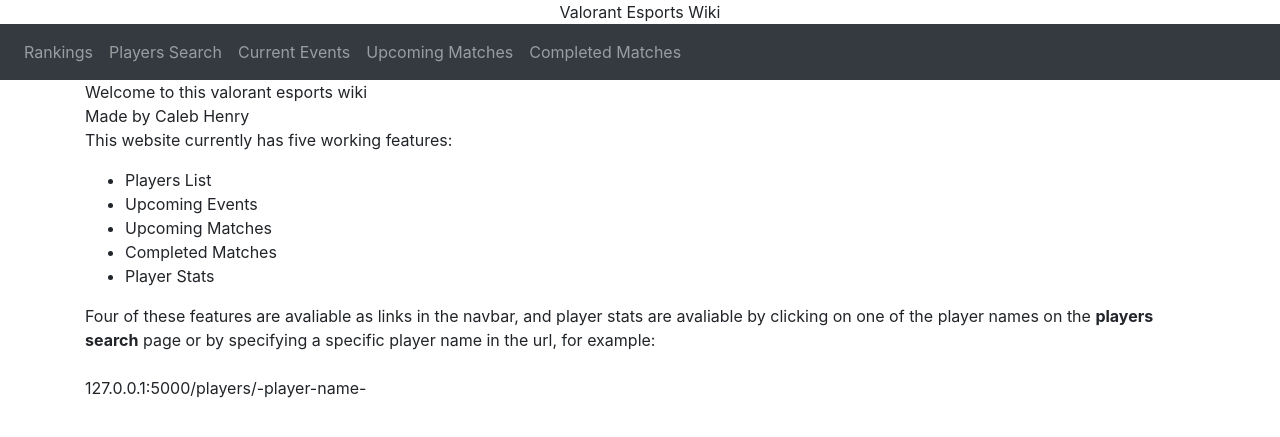
After one commit to cablebIll/sdd-final-version, a Flask app: page / in a window 1280 px wide. The commit adds this page. Shown: the top 437 px of the page. Run offline with Flask 3, Linux system fonts and the light colour scheme; some libraries are stand-ins or nearby versions.

Commit message:
fixed every html page and added home

```diff
--- a/website/templates/base.html
+++ b/website/templates/base.html
@@ -15,7 +15,14 @@
                 crossorigin="anonymous"
         />
         <title>{% block title%}Home{% endblock %}</title>
+
     </head>
+    <header>
+        <div align='center' class="head1">
+            Valorant Esports Wiki
+          </div>
+    </header>
+
     <body>
         <nav class = 'navbar navbar-expand-lg navbar-dark bg-dark'>
            <button
--- /dev/null
+++ b/website/templates/home.html
@@ -0,0 +1,13 @@
+{% extends 'base.html' %}
+{% block title %}Home{% endblock %}
+{% block content %}
+<p>Welcome to this valorant esports wiki<br /> Made by Caleb Henry<br /> This website currently has five working features: </p>
+<ul>
+    <li>Players List</li>
+    <li>Upcoming Events</li>
+    <li>Upcoming Matches</li>
+    <li>Completed Matches</li>
+    <li>Player Stats</li>
+</ul>
+<p>Four of these features are avaliable as links in the navbar, and player stats are avaliable by clicking on one of the player names on the <b>players search</b> page or by specifying a specific player name in the url, for example:<br /><br /> 127.0.0.1:5000/players/-player-name-</player-name></p>
+{% endblock %}
--- /dev/null
+++ b/website/templates/rankings.html
@@ -0,0 +1,5 @@
+{% extends 'base.html' %}
+{% block title %}Rankings{% endblock %}
+{% for team in rankings %}
+<p>Team Name:{{ team_name}}<br />Regional Ranking:{{team_rank}}<br />Team Rating: {{rating_score}}
+{% endfor %}
--- a/website/views.py
+++ b/website/views.py
@@ -1,5 +1,4 @@
-from flask import Flask, redirect, request, Blueprint, render_template, url_for
-import os
+from flask import Blueprint, render_template
 import requests
 from functools import cache
 
@@ -11,7 +10,8 @@ views = Blueprint('views', __name__)
 def players():
     response = requests.get("https://vlrgg.cyclic.app/api/players")
     players = response.json()
-    return render_template('players_brock.html', content=players)
+    return render_template('players.html', content=players)
+
 
 @views.route("/players/<name>")
 def player(name):
@@ -21,4 +21,48 @@ def player(name):
     for player in players["players"]:
         if player["player_name"] == name:
             our_player = player
-    return render_template('player_brock.html', player=our_player)
+    return render_template('player.html', player=our_player)
+
+
+@views.route('/rankings/<name>')
+def rankings(name):
+    response = requests.get("https://vlrgg.cyclic.app/api/rankings/<name>")
+    rankings = response.json()
+    print(rankings)
+    return render_template('rankings.html', rankings=rankings)
+
+
+@views.route('/rankings')
+def rankings_home():
+    regions = ('korea', 'europe', 'north-america', 'brazil', 'asia-pacific',
+               'latin-america', 'oceania', 'mena', 'china', 'japan', 'gc', 'la-s',
+               'la-n')
+    return render_template('rankings_home.html', regions=regions)
+
+
+@views.route('/events')
+def events():
+    response = requests.get('https://vlrgg.cyclic.app/api/events')
+    events = response.json()
+    print(events)
+    return render_template('events.html', events=events)
+
+
+@views.route('/matches/upcoming')
+def matches_upcoming():
+    response = requests.get('https://vlrgg.cyclic.app/api/matches/upcoming')
+    matches = response.json()
+    print(matches)
+    return render_template('matches_upcoming.html', matches=matches)
+
+
+@views.route('/')
+def home():
+    return render_template('home.html')
+
+
+@views.route('/matches/completed')
+def matches_completed():
+    response = requests.get('https://vlrgg.cyclic.app/api/matches/results')
+    matches = response.json()
+    return render_template('matches_completed.html', matches=matches)
```
Also changed, not shown: website/templates/events.html (added, +11 -0 lines), website/templates/matches_completed.html (added, +12 -0 lines), website/templates/matches_upcoming.html (added, +11 -0 lines), website/templates/player.html (added, +11 -0 lines), website/templates/player_brock.html (deleted, +0 -15 lines), website/templates/players.html (+4 -14 lines), website/templates/players_brock.html (deleted, +0 -13 lines), website/templates/rankings_home.html (added, +10 -0 lines).
